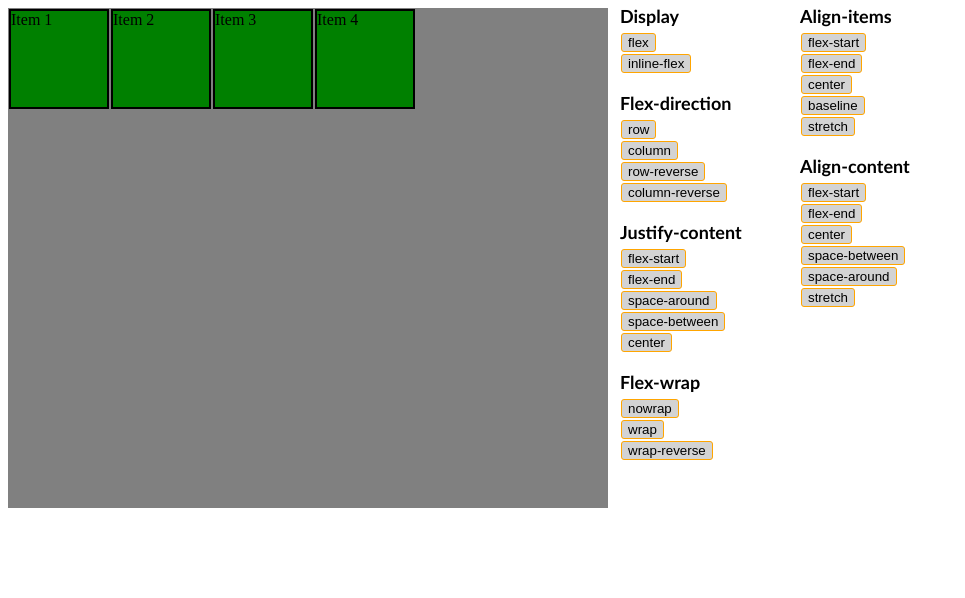
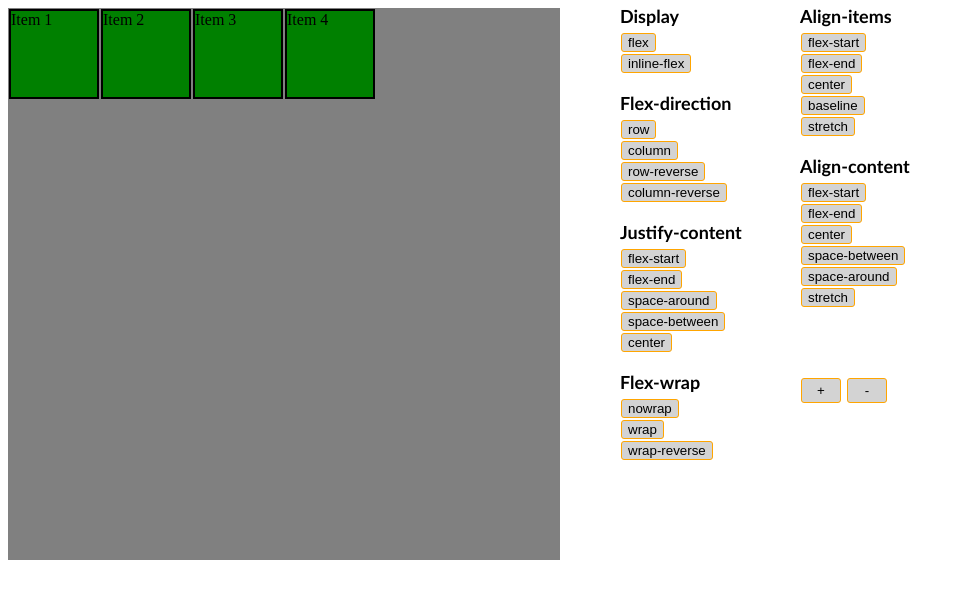
Before and after one commit to artem555/CSS-generator, a plain HTML site: page index.html in a window 1280 px wide. Shown: the whole page, without its empty margins (0-965 px from the left). Drawn offline with Linux system fonts and the light colour scheme.

Commit message:
second commit

```diff
--- a/index.html
+++ b/index.html
@@ -125,6 +125,10 @@
                     </ul>
                 </div>
             </section>
+            <div class="buttons">
+                <button name="add">+</button>
+                <button name="remove">-</button>
+            </div>
 
 
 
--- a/index.js
+++ b/index.js
@@ -3,6 +3,7 @@ function init() {
     const buttonContainer = document.querySelector('.button-container');
 
     buttonContainer.addEventListener('click', (e) => selectProp(e, container));
+    addNewElement(container);
 }
 
 function selectProp(e, container) {
@@ -37,4 +38,22 @@ function setPropToContainer(styleProp, container, targetElement) {
     container.style[styleProp] = prop;
 }
 
+function addNewElement(container) {
+    const addli = document.querySelector('button[name = add]');
+
+    addli.addEventListener('click', () => {
+        const li = document.createElement('li');
+        container.appendChild(li);
+        removeElement(li, container);
+    });
+}
+
+function removeElement(li, container){
+    const removeli = document.querySelector('button[name = remove]');
+
+    removeli.addEventListener('click', () => {
+        container.removeChild(li);
+    });
+}
+
 window.addEventListener('load', init);
--- a/style.css
+++ b/style.css
@@ -1,15 +1,15 @@
 .container-present {
     display: flex;
-    width: 600px;
-    height: 500px;
+    width: 552px;
+    height: 552px;
     margin: 0;
     padding: 0;
     background-color: grey;
 }
 
 .container-present li {
-    width: 100px;
-    height: 100px;
+    width: 90px;
+    height: 90px;
     margin: 1px;
     cursor: pointer;
     background-color: green;
@@ -55,3 +55,14 @@ button {
 button:focus {
     border: 2px solid orange;
 }
+
+.buttons {
+    position: absolute;
+    top: 377px;
+    left: 800px;
+}
+
+.buttons button {
+    width: 40px;
+    height: 25px;;
+}
```
